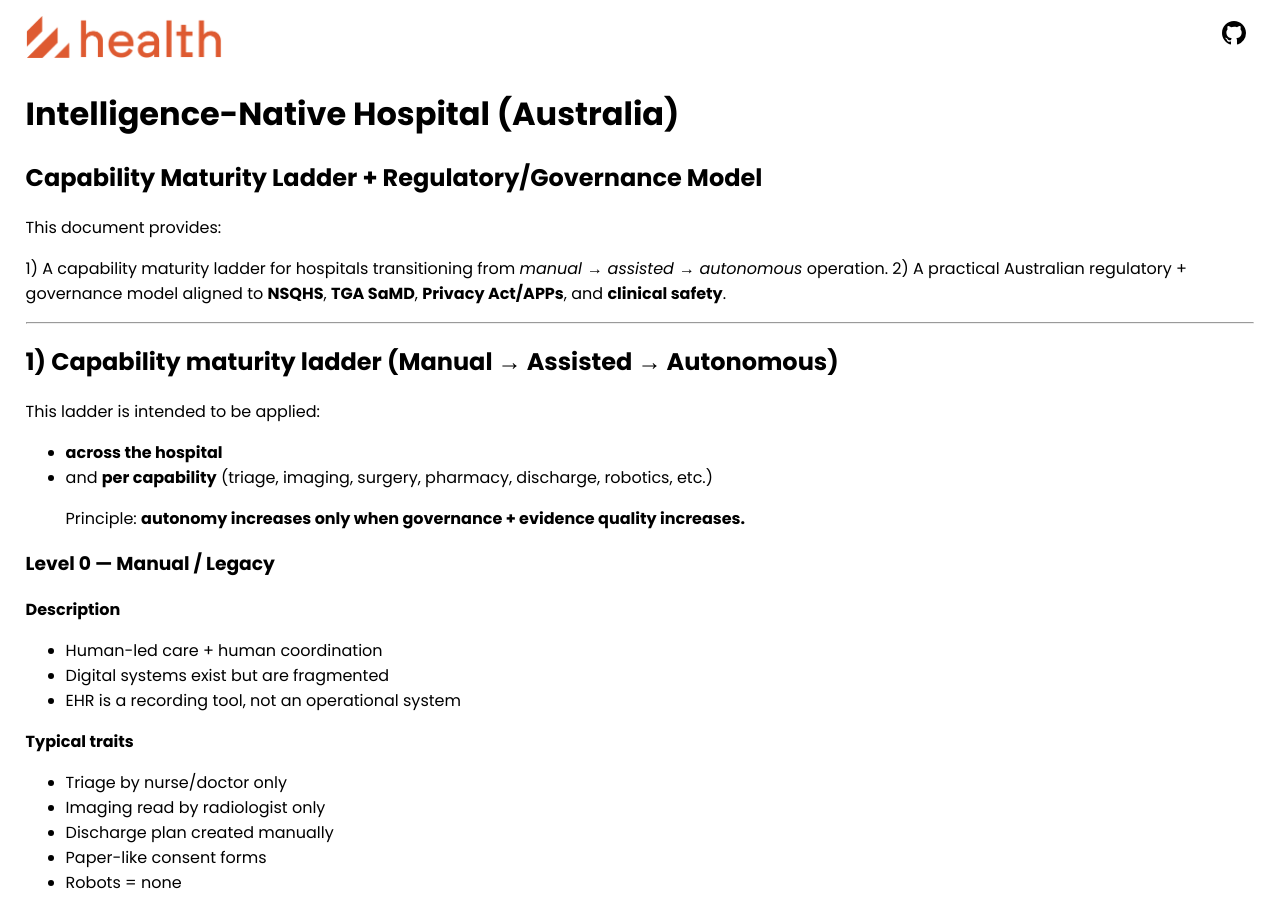
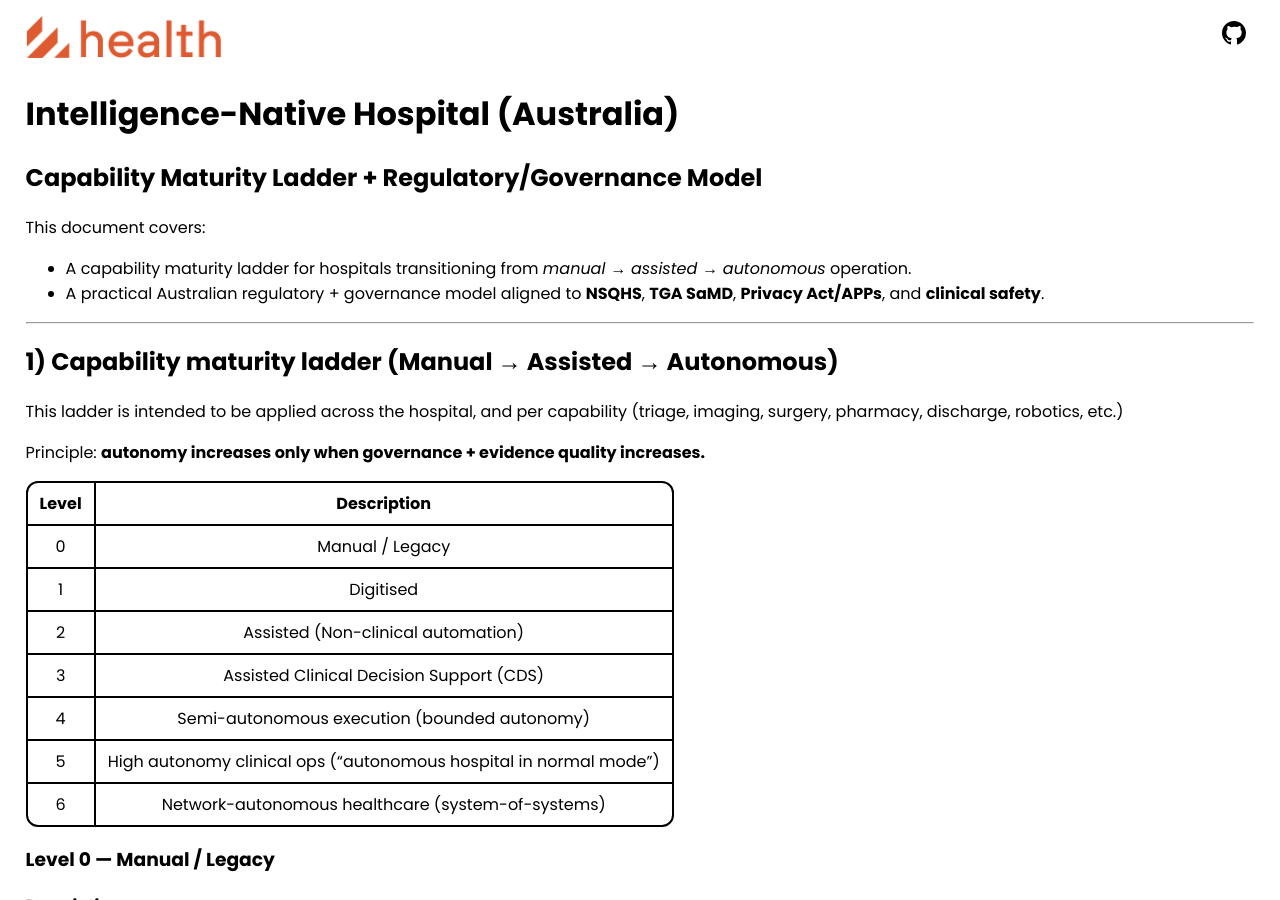
Before and after one commit to selfdriven-foundation/selfdriven-health, a Jekyll site: the page built from docs/pages/opportunity-intelligence-native-hospital-australia.md, in a window 1280 px wide and 900 px high. Built offline with Jekyll 4.4.1, drawn with Linux system fonts in a browser that asks for light colours.

Commit message:
Update opportunity-intelligence-native-hospital-australia.md

```diff
--- a/docs/pages/opportunity-intelligence-native-hospital-australia.md
+++ b/docs/pages/opportunity-intelligence-native-hospital-australia.md
@@ -8,20 +8,28 @@ permalink: /opportunity/intelligence-native-hospital/australia
 
 ## Capability Maturity Ladder + Regulatory/Governance Model
 
-This document provides:
+This document covers:
 
-1) A capability maturity ladder for hospitals transitioning from *manual → assisted → autonomous* operation.
-2) A practical Australian regulatory + governance model aligned to **NSQHS**, **TGA SaMD**, **Privacy Act/APPs**, and **clinical safety**.
+- A capability maturity ladder for hospitals transitioning from *manual → assisted → autonomous* operation.
+-  A practical Australian regulatory + governance model aligned to **NSQHS**, **TGA SaMD**, **Privacy Act/APPs**, and **clinical safety**.
 
 ---
 
 ## 1) Capability maturity ladder (Manual → Assisted → Autonomous)
 
-This ladder is intended to be applied:
-- **across the hospital**
-- and **per capability** (triage, imaging, surgery, pharmacy, discharge, robotics, etc.)
+This ladder is intended to be applied across the hospital, and per capability (triage, imaging, surgery, pharmacy, discharge, robotics, etc.)
 
-> Principle: **autonomy increases only when governance + evidence quality increases.**
+Principle: **autonomy increases only when governance + evidence quality increases.**
+
+|Level|Description|
+|:---:|:---------:|
+|0|Manual / Legacy|
+|1|Digitised|
+|2|Assisted (Non-clinical automation)|
+|3|Assisted Clinical Decision Support (CDS)|
+|4|Semi-autonomous execution (bounded autonomy)|
+|5|High autonomy clinical ops (“autonomous hospital in normal mode”)|
+|6|Network-autonomous healthcare (system-of-systems)|
 
 ### Level 0 — Manual / Legacy
 **Description**
@@ -168,8 +176,8 @@ Score each hospital capability across:
 - **Evidence maturity** (data completeness + bias + drift)
 - **Governance maturity** (safety case + audits)
 
-> Realistic state: a hospital can run multiple autonomy levels at once
-> (e.g., logistics at Level 5, triage at Level 3, surgery at Level 4).
+Realistic state: a hospital can run multiple autonomy levels at once
+(e.g., logistics at Level 5, triage at Level 3, surgery at Level 4).
 
 ---
 
@@ -337,7 +345,7 @@ Every AI capability above Level 2 should have a safety case:
 - rostering
 - supply chain optimisation
 
-> Even non-SaMD automation requires governance because admin errors can become clinical harm.
+Even non-SaMD automation requires governance because admin errors can become clinical harm.
 
 ### 2.7 Compliance statement (what you should be able to assert)
 An intelligence-native hospital should be able to state:
```
